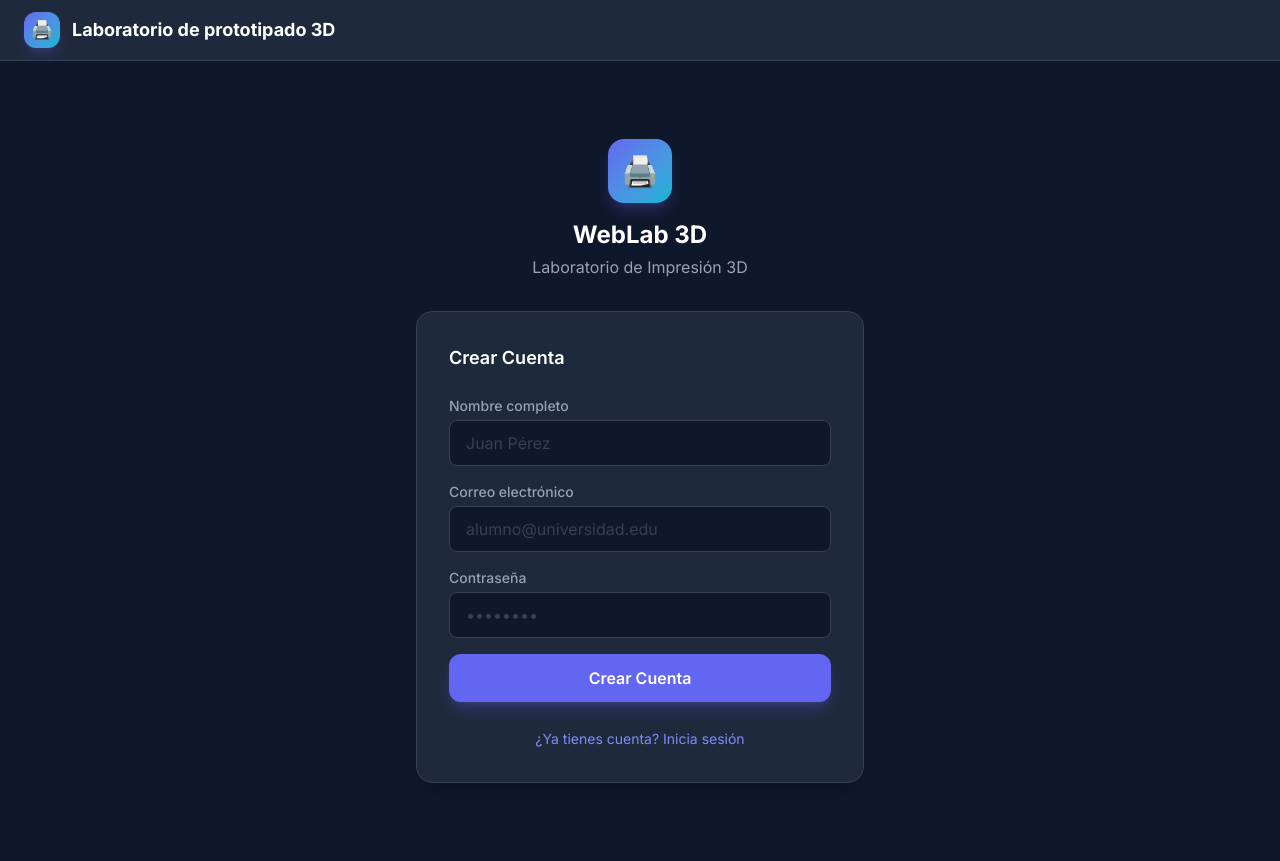
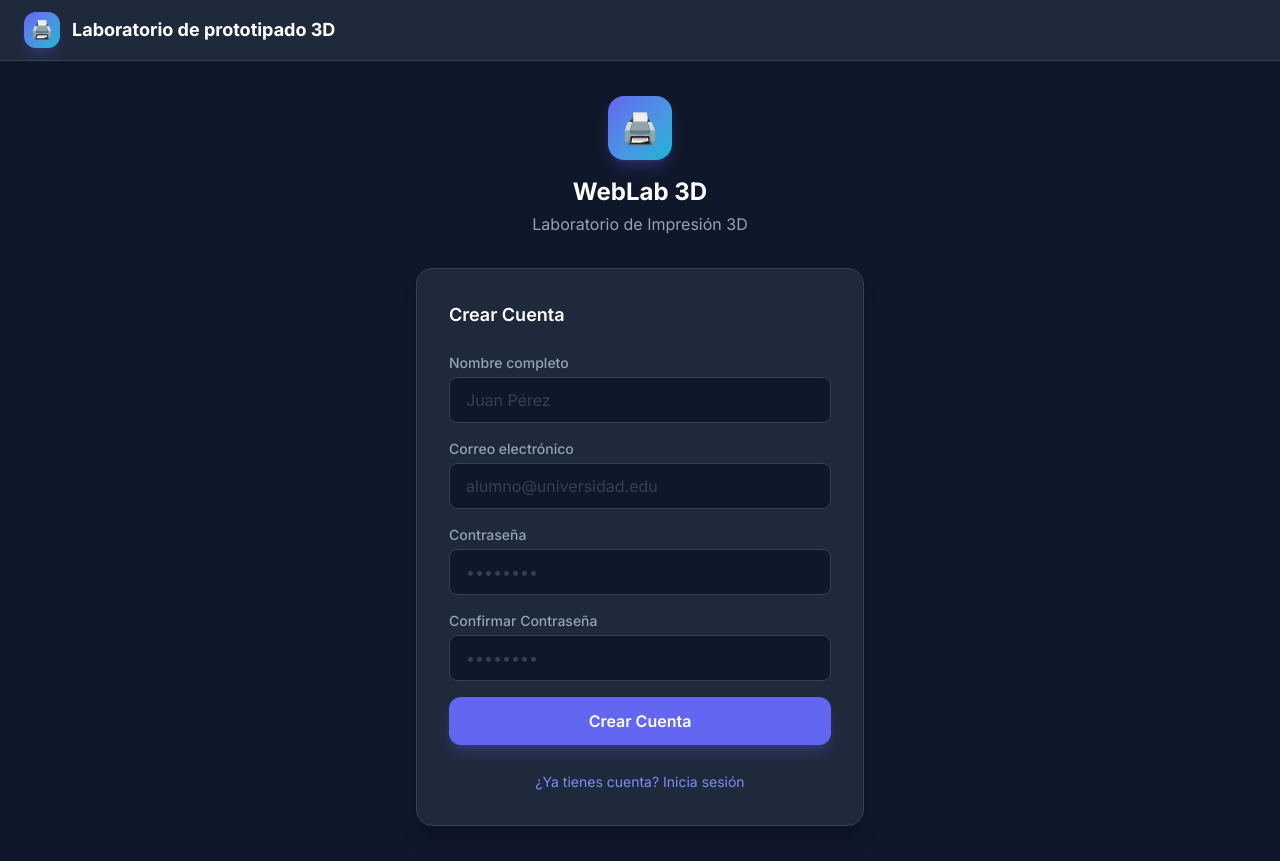
Before and after one commit to AbdielEscobedo/Lab3D, a React (Vite) app: page /login in a window 1280 px wide. Both pictures are taken after a click on the button "¿No tienes cuenta? Regístrate". Built offline with nearby package versions, Linux system fonts and the light colour scheme.

Commit message:
feat: añadir confirmación de contraseña en registro y automatizar creación de perfil mediante trigger de base de datos

```diff
--- a/src/context/AuthContext.jsx
+++ b/src/context/AuthContext.jsx
@@ -58,15 +58,16 @@ export function AuthProvider({ children }) {
     }, [])
 
     const signUp = async (email, password, nombreCompleto) => {
-        const { data, error } = await supabase.auth.signUp({ email, password })
+        const { data, error } = await supabase.auth.signUp({
+            email,
+            password,
+            options: {
+                data: {
+                    nombre_completo: nombreCompleto,
+                },
+            },
+        })
         if (error) throw error
-        if (data.user) {
-            await supabase.from('perfiles').insert({
-                id: data.user.id,
-                nombre_completo: nombreCompleto,
-                rol: 'alumno',
-            })
-        }
         return data
     }
 
--- a/src/pages/Login.jsx
+++ b/src/pages/Login.jsx
@@ -8,6 +8,7 @@ export default function Login() {
     const [isRegister, setIsRegister] = useState(false)
     const [email, setEmail] = useState('')
     const [password, setPassword] = useState('')
+    const [confirmPassword, setConfirmPassword] = useState('')
     const [name, setName] = useState('')
     const [error, setError] = useState('')
     const [loading, setLoading] = useState(false)
@@ -23,6 +24,11 @@ export default function Login() {
             if (isRegister) {
                 if (!name.trim()) {
                     setError('Ingresa tu nombre completo.')
+                    setLoading(false)
+                    return
+                }
+                if (password !== confirmPassword) {
+                    setError('Las contraseñas no coinciden.')
                     setLoading(false)
                     return
                 }
@@ -101,6 +107,23 @@ export default function Login() {
                             />
                         </div>
 
+                        {isRegister && (
+                            <div>
+                                <label className="block text-sm font-medium text-[var(--color-text-muted)] mb-1">
+                                    Confirmar Contraseña
+                                </label>
+                                <input
+                                    type="password"
+                                    value={confirmPassword}
+                                    onChange={(e) => setConfirmPassword(e.target.value)}
+                                    placeholder="••••••••"
+                                    required
+                                    minLength={6}
+                                    className="w-full bg-[var(--color-surface)] border border-[var(--color-surface-lighter)] rounded-lg px-4 py-2.5 text-white placeholder:text-[var(--color-surface-lighter)] focus:outline-none focus:ring-2 focus:ring-[var(--color-primary)] transition"
+                                />
+                            </div>
+                        )}
+
                         {error && (
                             <div className="bg-red-500/10 border border-red-500/30 rounded-lg p-3 text-red-400 text-sm">
                                 {error}
```
